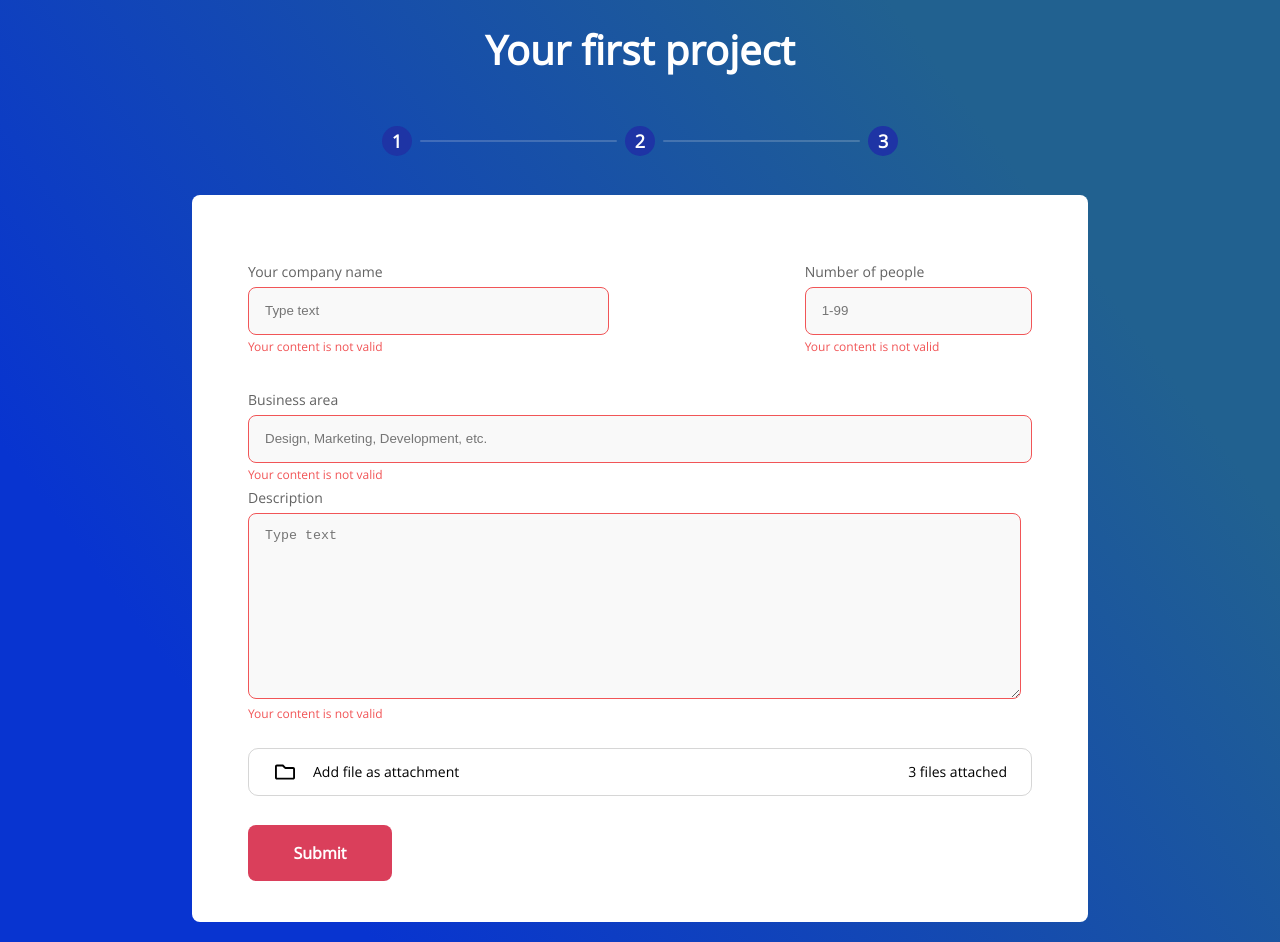
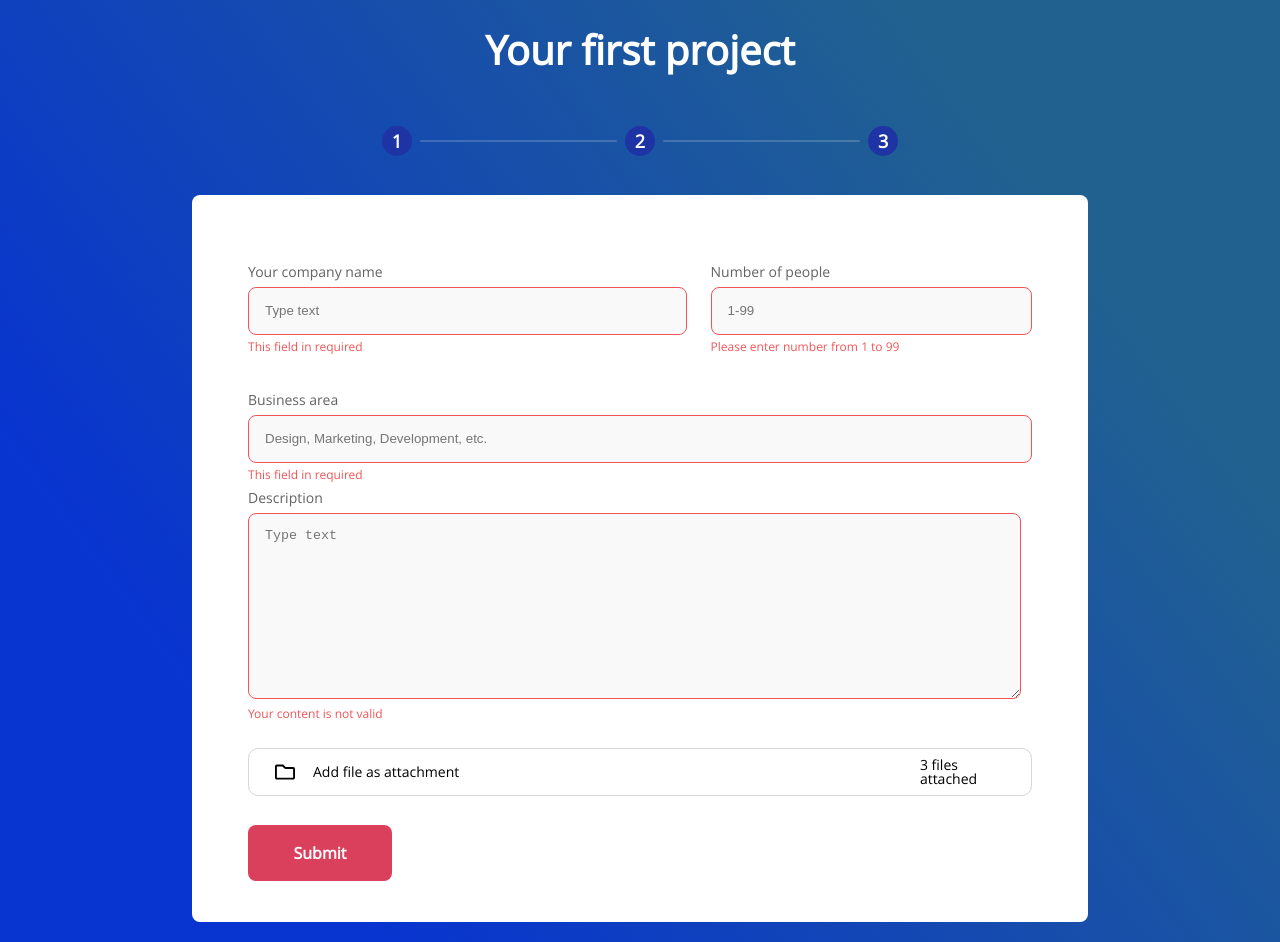
Before and after one commit to AlexChorniy/Halo-Lab, a React app: page /dashboard in a window 1280 px wide. Built offline with nearby package versions, Linux system fonts and the light colour scheme.

Commit message:
Add page proof fixes

```diff
--- a/dev/components/Dashboard/Dashboard.js
+++ b/dev/components/Dashboard/Dashboard.js
@@ -26,24 +26,24 @@ const Dashboard = () => {
     return (
         <Wrapper>
             <Top>
-                <InputElement width='46%'>
+                <InputElement width='56%'>
                     <TitleContainer>
                         <Title>Your company name</Title>
                         <Star visibility='true' />
                     </TitleContainer>
                     <TextInputContainer>
                         <TextInput width='100%' placeholder='Type text' borderColor='true' />
-                        <ErrorMessage>Your content is not valid</ErrorMessage>
+                        <ErrorMessage>This field in required</ErrorMessage>
                     </TextInputContainer>
                 </InputElement >
-                <InputElement width='29%'>
+                <InputElement width='41%'>
                     <TitleContainer>
                         <Title>Number of people</Title>
                         <Star />
                     </ TitleContainer>
                     <TextInputContainer>
                         <TextInput width='100%' placeholder='1-99' borderColor='true' />
-                        <ErrorMessage>Your content is not valid</ErrorMessage>
+                        <ErrorMessage>Please enter number from 1 to 99</ErrorMessage>
                     </TextInputContainer>
                 </ InputElement>
             </Top>
@@ -55,7 +55,7 @@ const Dashboard = () => {
                     </ TitleContainer>
                     <TextInputContainer>
                         <TextInput width='100%' placeholder='Design, Marketing, Development, etc.' borderColor={true} />
-                        <ErrorMessage>Your content is not valid</ErrorMessage>
+                        <ErrorMessage>This field in required</ErrorMessage>
                     </TextInputContainer>
                 </InputElement>
                 <InputElement marginTop="10px" width='100%'>
@@ -75,9 +75,9 @@ const Dashboard = () => {
                 </InputElement>
                 <UploadContainer>
                     <UploadLabel><FileSvgUpload src={UploadSVG} />Add file as attachment</UploadLabel>
-                    <Upload />
                     <UploadFileCounter>3 files attached</UploadFileCounter>
                 </UploadContainer>
+                <Upload />
             </Center>
             <Bottom>
                 <Button>Submit</Button>
--- a/dev/components/Dashboard/styles.js
+++ b/dev/components/Dashboard/styles.js
@@ -95,7 +95,7 @@ export const Star = styled.div.attrs(() => ({
 }))`
    color: #F15557;
    margin-left: 8px;
-   visibility: ${({ visibility }) => visibility};
+   visibility: ${({ visibility }) => visibility || false};
 `;
 
 export const TextArea = styled.textarea`
@@ -126,6 +126,7 @@ export const UploadContainer = styled.div`
        margin-top: 60px;
        padding-left: 8px;
        padding-right: 8px;
+       justify-content: center;
     }
 `;
 
@@ -136,7 +137,7 @@ export const FileSvgUpload = styled.img`
   margin-right: 16px;
   @media (max-width: 831px) {
     margin-right: 3px;
-  }
+  };
 `;
 
 export const Upload = styled.input.attrs(() => ({
@@ -155,7 +156,7 @@ export const Upload = styled.input.attrs(() => ({
 export const UploadLabel = styled.label.attrs(() => ({
     htmlFor: "upload"
 }))`
-    width: 60%;
+    width: 100%;
     height: 100%;
     display: flex;
     align-items: center;
@@ -166,6 +167,8 @@ export const UploadLabel = styled.label.attrs(() => ({
     word-break: normal;
     @media (max-width: 831px) {
         font-size: 12px;
+        justify-content: center;
+        text-align: center;
     }
 `;
 
@@ -176,6 +179,7 @@ export const UploadFileCounter = styled.div`
     font-size: 14px;
     @media (max-width: 831px) {
         font-size: 12px;
+        display: none;
     }
 `;
 
--- a/dev/components/Header/styles.js
+++ b/dev/components/Header/styles.js
@@ -7,6 +7,9 @@ export const PageTitleText = styled.h2`
     font-size: 40px;
     color: #FFFFFF;
     text-align: center;
+    @media (max-width: 831px) {
+        font-size: 35px;
+    }
 `;
 
 export const Navigation = styled.div`
@@ -20,6 +23,9 @@ export const NavLinkContainer = styled.div`
     align-items: center;
     padding-top: 20px;
     height: 101px;
+    @media (max-width: 390px) {
+        padding-top: 0;
+    }
 `;
 
 export const NavLink = styled.div`
```
